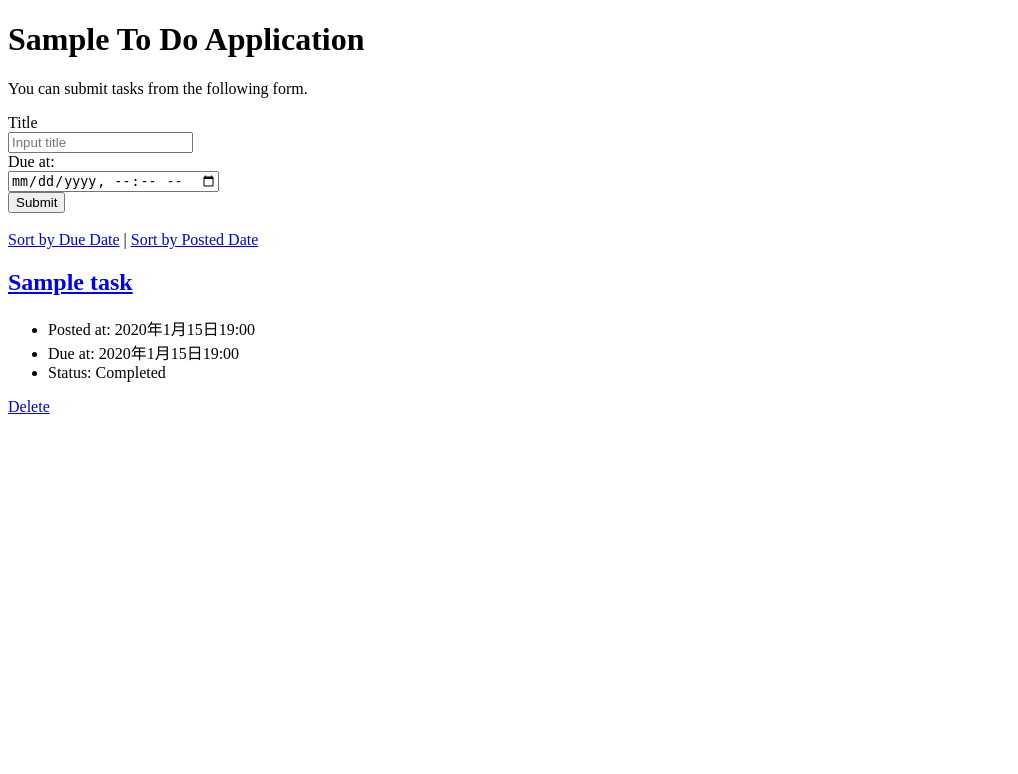
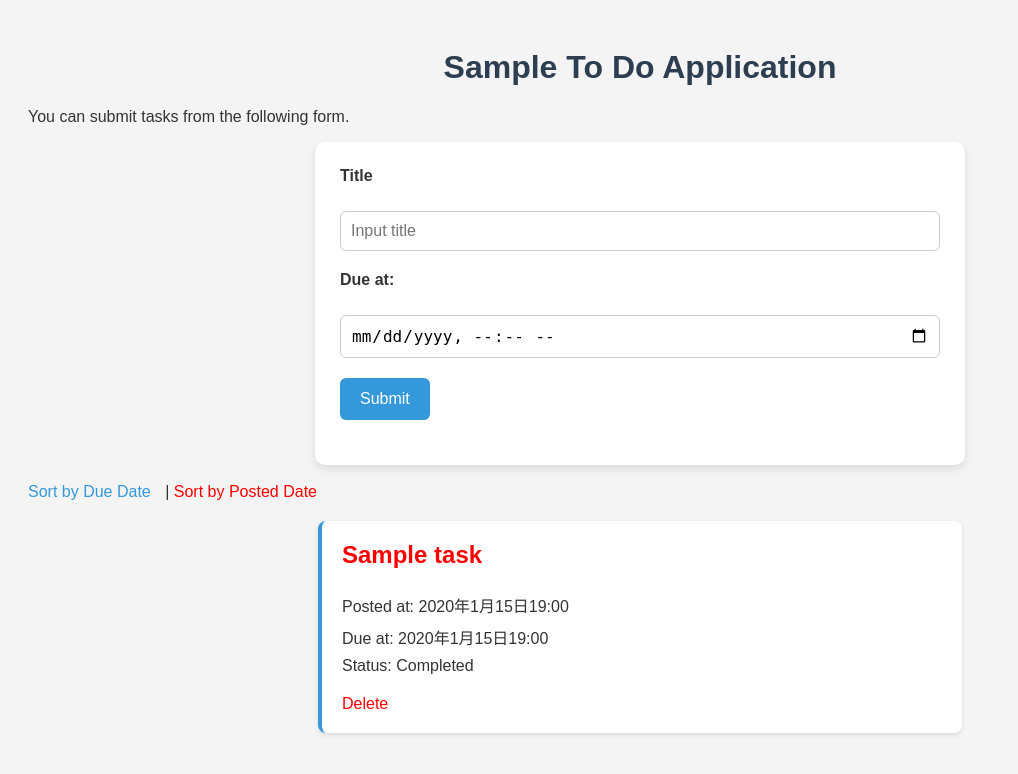
Before and after one commit to s1f10240076/django-test-exercise, a Django app: page / in a window 1280 px wide. Shown: the top 774 px of the page, without its empty margins (0-1018 px from the left). Run offline with Django 5.2, Linux system fonts and the light colour scheme; tables that the repository leaves empty hold one stand-in row (values such as "Sample post").

Commit message:
cssの追加１

```diff
--- /dev/null
+++ b/todo/static/css/default.css
@@ -0,0 +1,95 @@
+body {
+  font-family: 'Arial', sans-serif;
+  background-color: #f4f4f4;
+  padding: 20px;
+  color: #333;
+}
+
+h1 {
+  text-align: center;
+  color: #2c3e50;
+}
+
+form {
+  background-color: #ffffff;
+  max-width: 600px;
+  margin: 0 auto;
+  padding: 25px;
+  border-radius: 10px;
+  box-shadow: 0 4px 10px rgba(0, 0, 0, 0.1);
+}
+
+form div {
+  margin-bottom: 20px;
+}
+
+label {
+  font-weight: bold;
+  display: block;
+  margin-bottom: 8px;
+}
+
+input[type="text"],
+input[type="datetime-local"] {
+  width: 100%;
+  padding: 10px;
+  font-size: 16px;
+  border: 1px solid #ccc;
+  border-radius: 6px;
+  box-sizing: border-box;
+}
+
+button {
+  padding: 12px 20px;
+  background-color: #3498db;
+  color: white;
+  font-size: 16px;
+  border: none;
+  border-radius: 6px;
+  cursor: pointer;
+  transition: background-color 0.3s ease;
+}
+
+button:hover {
+  background-color: #2980b9;
+}
+
+a {
+  color: #3498db;
+  text-decoration: none;
+}
+
+a:hover {
+  text-decoration: underline;
+}
+
+.text {
+  background-color: #ffffff;
+  margin: 20px auto;
+  padding: 20px;
+  max-width: 600px;
+  border-left: 4px solid #3498db;
+  border-radius: 8px;
+  box-shadow: 0 2px 5px rgba(0, 0, 0, 0.1);
+}
+
+.text h2 {
+  margin-top: 0;
+}
+
+ul {
+  list-style: none;
+  padding-left: 0;
+}
+
+ul li {
+  padding: 4px 0;
+}
+
+div a {
+  margin-right: 10px;
+}
+
+div a:last-child {
+  color: red;
+}
--- a/todo/templates/todo/index.html
+++ b/todo/templates/todo/index.html
@@ -6,6 +6,7 @@
     <title>To Do Application</title>
     <meta charset="UTF-8">
     <meta name="author" content="INIAD">
+    <link rel="stylesheet" href="{% static 'css/default.css' %}">
   </head>
 
   <body>
```
